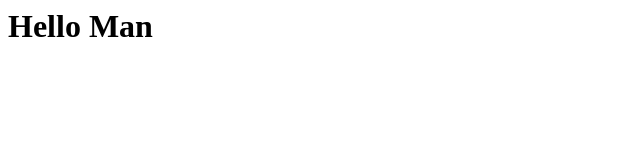
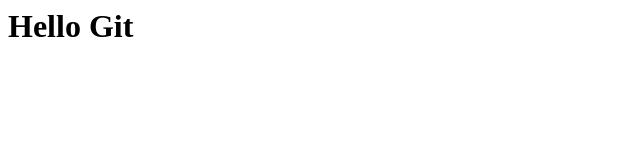
Before and after one commit to yurkiss23/git-sample, a plain HTML site: page index.html in a window 1280 px wide. Shown: the full height of the page, 0-640 px from the left. Drawn offline with Linux system fonts and the light colour scheme.

Commit message:
Revert "wrong commit"
This reverts commit 711cd62e68ff97d9107949ab504a6aba91b45620.

```diff
--- a/index.html
+++ b/index.html
@@ -1 +1 @@
-<h1>Hello Man</h1>
+<h1>Hello Git</h1>
```
